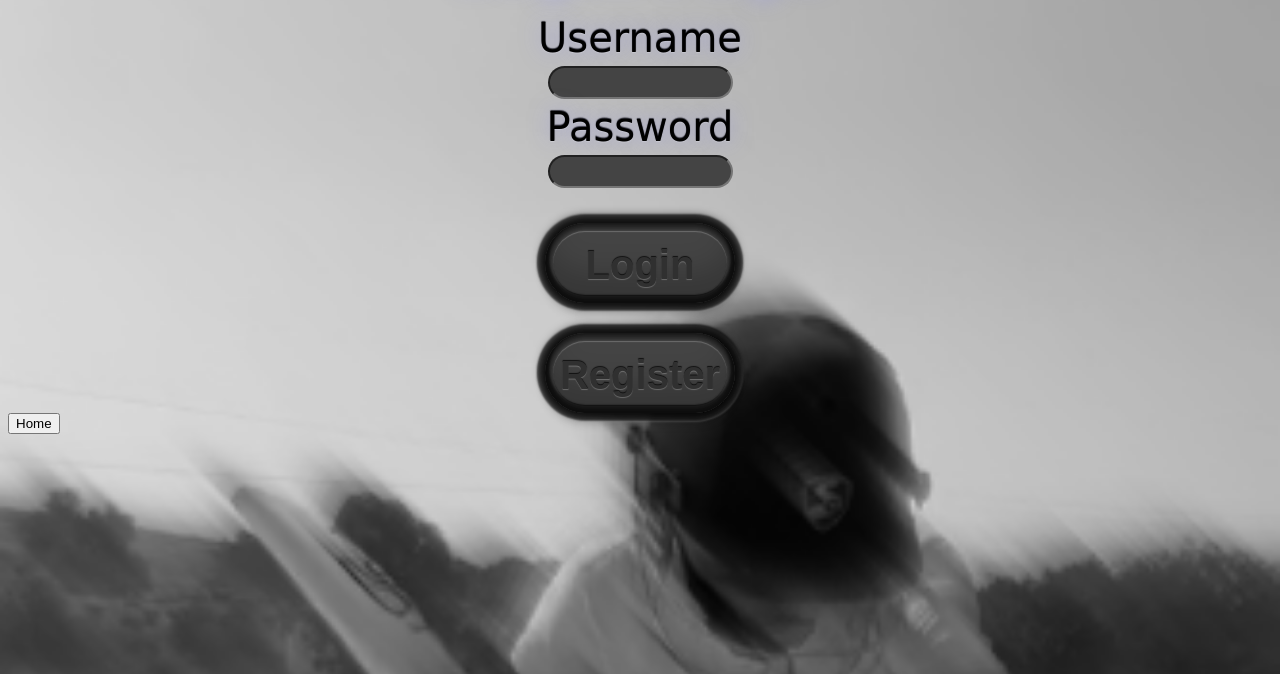
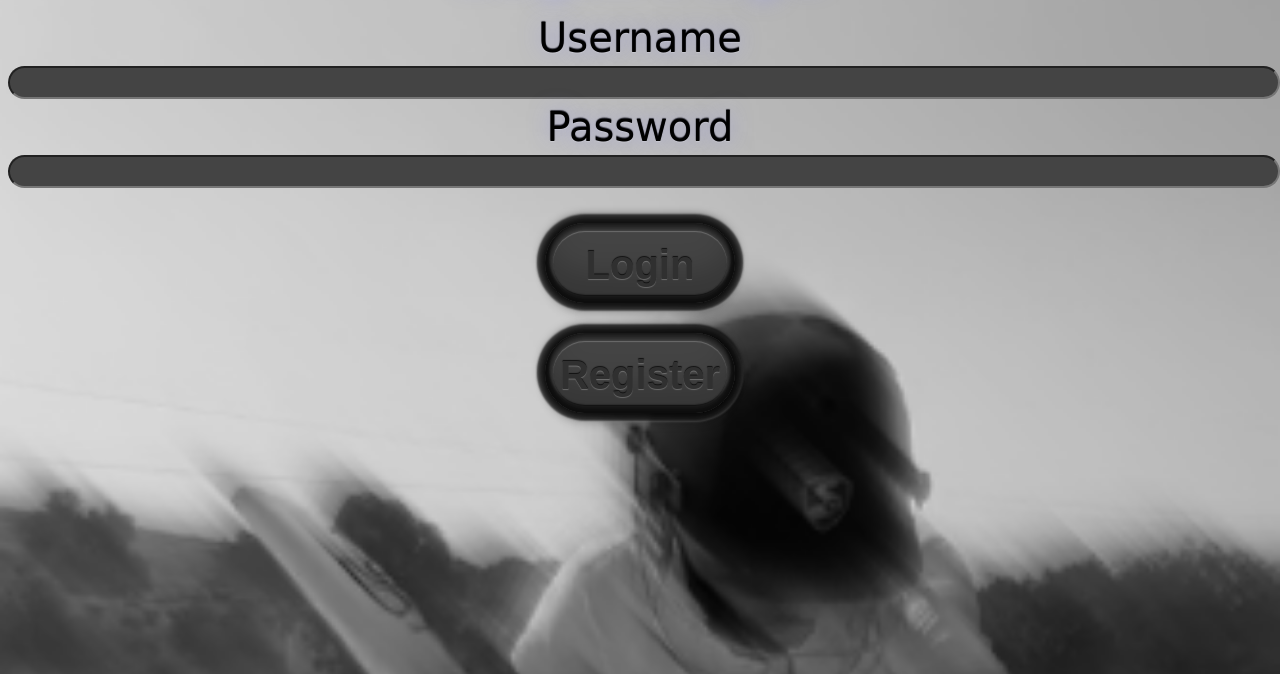
Before and after one commit to Wrecless/PHP, a PHP site: page / in a window 1280 px wide. Shown: the part 85-759 px from the top of the page. Run offline with PHP 8.4, Linux system fonts and the light colour scheme; some web fonts are replaced.

Commit message:
home button removed from the page

```diff
--- a/Cricket/index.css
+++ b/Cricket/index.css
@@ -21,6 +21,7 @@
   background-color: #444;
   border-radius: 20px;
   height: 27px;
+  width: 100%;
 }
 
 label {
--- a/Cricket/index.html
+++ b/Cricket/index.html
@@ -71,7 +71,4 @@
       </button>
     </div>
   </body>
-  <button onclick="window.location.href = 'home.php';">
-    Home
-  </button>
 </html>
```
